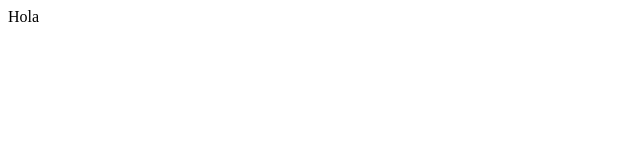
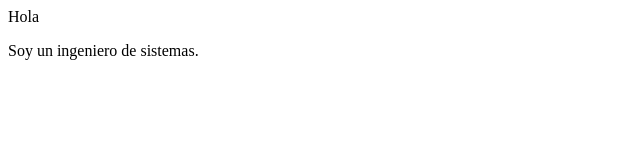
Before and after one commit to omarvs91/test, a plain HTML site: page index.html in a window 1280 px wide. Shown: the whole page, without its empty margins (0-640 px from the left). Drawn offline with Linux system fonts and the light colour scheme.

Commit message:
Update index.html
Nuevo cambio

```diff
--- a/index.html
+++ b/index.html
@@ -4,5 +4,6 @@
 	</head>
 	<body>
 		<p>Hola</p>
+		<p>Soy un ingeniero de sistemas.</p>
 	</body>
 </html>
```
